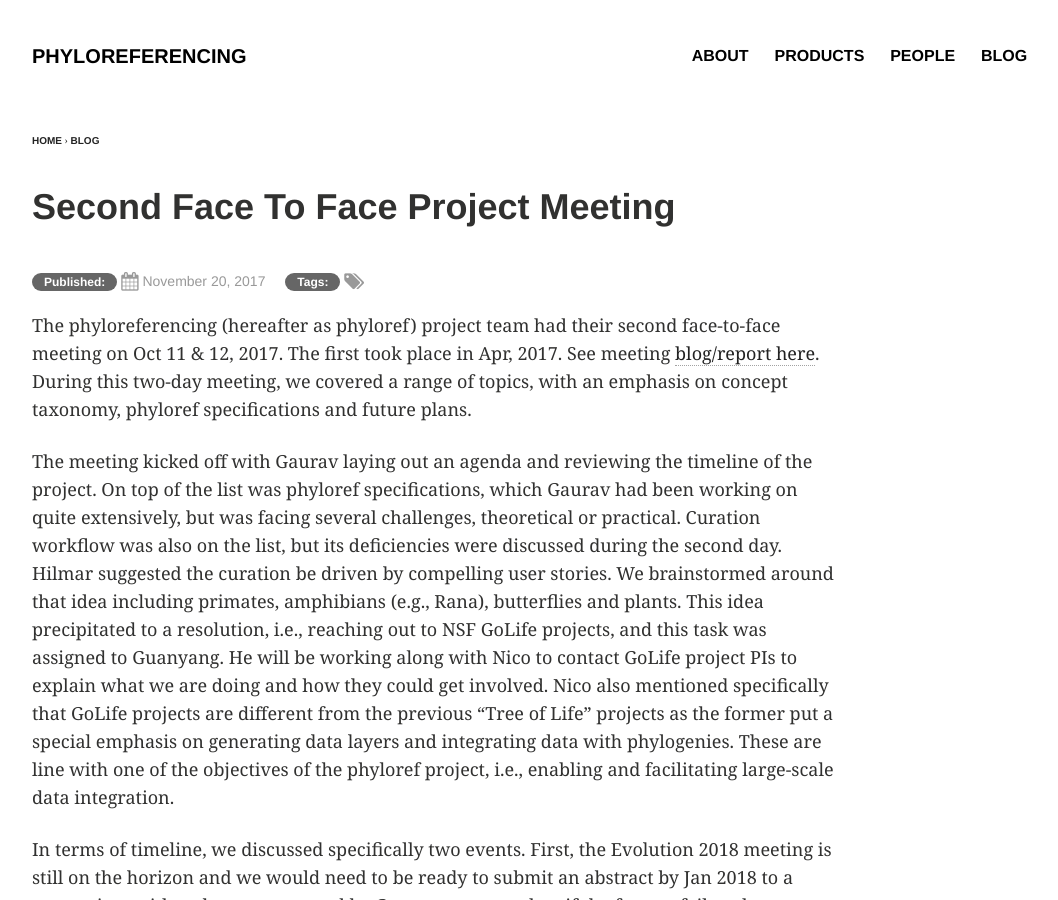
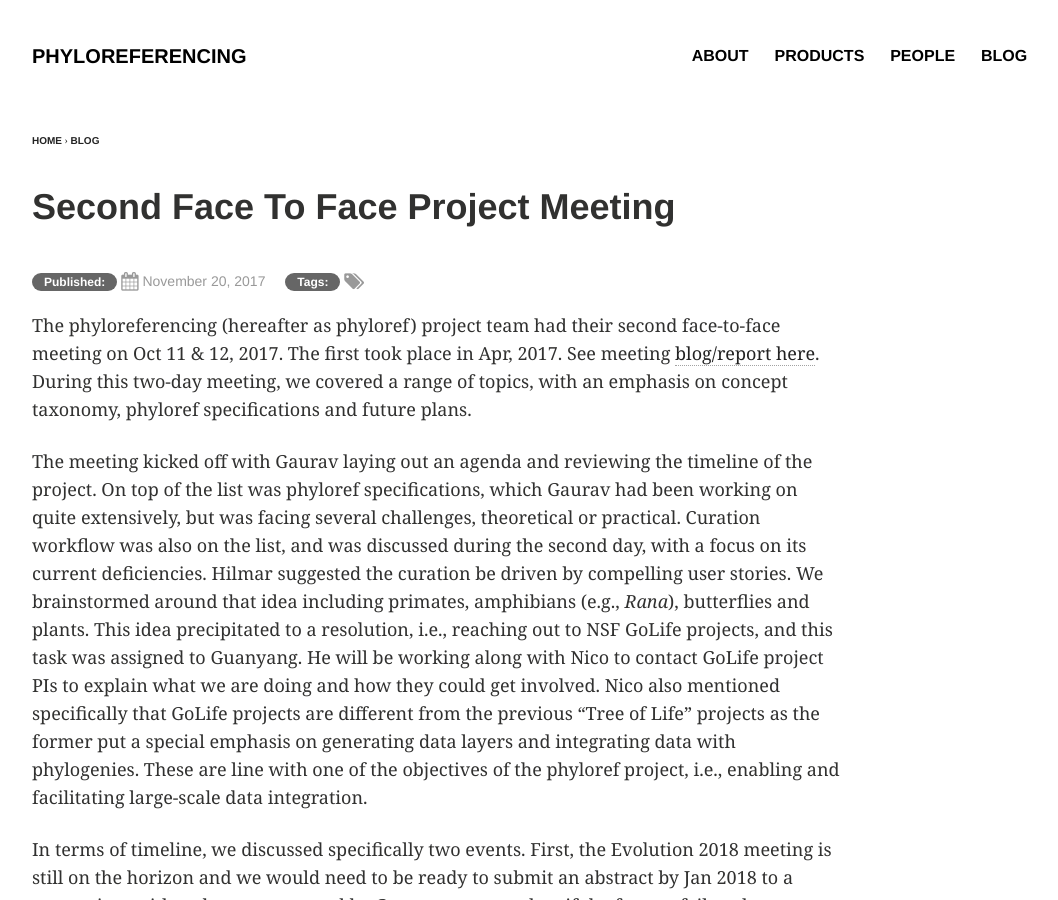
Before and after one commit to phyloref/phyloref.github.io, a Jekyll site: the page built from _posts/blog/2017-11-20-Second-face-to-face-project-meeting.md, in a window 1280 px wide and 900 px high. Shown: the whole window, without its empty margins (64-1122 px from the left). Built offline with Jekyll 4.4.1, drawn with Linux system fonts in a browser that asks for light colours; our own code applies the rules of GitHub Pages for plain Markdown files; comment, search, counter and statistics services are not loaded.

Commit message:
Update 2017-11-20-Second-face-to-face-project-meeting.md

```diff
--- a/_posts/blog/2017-11-20-Second-face-to-face-project-meeting.md
+++ b/_posts/blog/2017-11-20-Second-face-to-face-project-meeting.md
@@ -1,6 +1,6 @@
 The phyloreferencing (hereafter as phyloref) project team had their second face-to-face meeting on Oct 11 & 12, 2017. The first took place in Apr, 2017. See meeting [blog/report here]. During this two-day meeting, we covered a range of topics, with an emphasis on concept taxonomy, phyloref specifications and future plans.
 
-The meeting kicked off with Gaurav laying out an agenda and reviewing the timeline of the project. On top of the list was phyloref specifications, which Gaurav had been working on quite extensively, but was facing several challenges, theoretical or practical. Curation workflow was also on the list, but its deficiencies were discussed during the second day. Hilmar suggested the curation be driven by compelling user stories. We brainstormed around that idea including primates, amphibians (e.g., Rana), butterflies and plants. This idea precipitated to a resolution, i.e., reaching out to NSF GoLife projects, and this task was assigned to Guanyang. He will be working along with Nico to contact GoLife project PIs to explain what we are doing and how they could get involved. Nico also mentioned specifically that GoLife projects are different from the previous “Tree of Life” projects as the former put a special emphasis on generating data layers and integrating data with phylogenies. These are line with one of the objectives of the phyloref project, i.e., enabling and facilitating large-scale data integration.
+The meeting kicked off with Gaurav laying out an agenda and reviewing the timeline of the project. On top of the list was phyloref specifications, which Gaurav had been working on quite extensively, but was facing several challenges, theoretical or practical. Curation workflow was also on the list, and was discussed during the second day, with a focus on its current deficiencies. Hilmar suggested the curation be driven by compelling user stories. We brainstormed around that idea including primates, amphibians (e.g., *Rana*), butterflies and plants. This idea precipitated to a resolution, i.e., reaching out to NSF GoLife projects, and this task was assigned to Guanyang. He will be working along with Nico to contact GoLife project PIs to explain what we are doing and how they could get involved. Nico also mentioned specifically that GoLife projects are different from the previous “Tree of Life” projects as the former put a special emphasis on generating data layers and integrating data with phylogenies. These are line with one of the objectives of the phyloref project, i.e., enabling and facilitating large-scale data integration.
 
 In terms of timeline, we discussed specifically two events. First, the Evolution 2018 meeting is still on the horizon and we would need to be ready to submit an abstract by Jan 2018 to a symposium, either the one proposed by Guanyang or another, if the former fails to be accepted by the meeting [1]. In that abstract, we need to specify a mvp (minimal viable product) or a goal that we could deliver or accomplish and present at the actual meeting in Aug 2018. The second event that actually comes a lot more sooner is our first advisory board meeting, scheduled to happen in Feb. This is going to be an online meeting. It could also be a good time for Hilmar to come down to Gainesville for another in-person project meeting.
 
```
